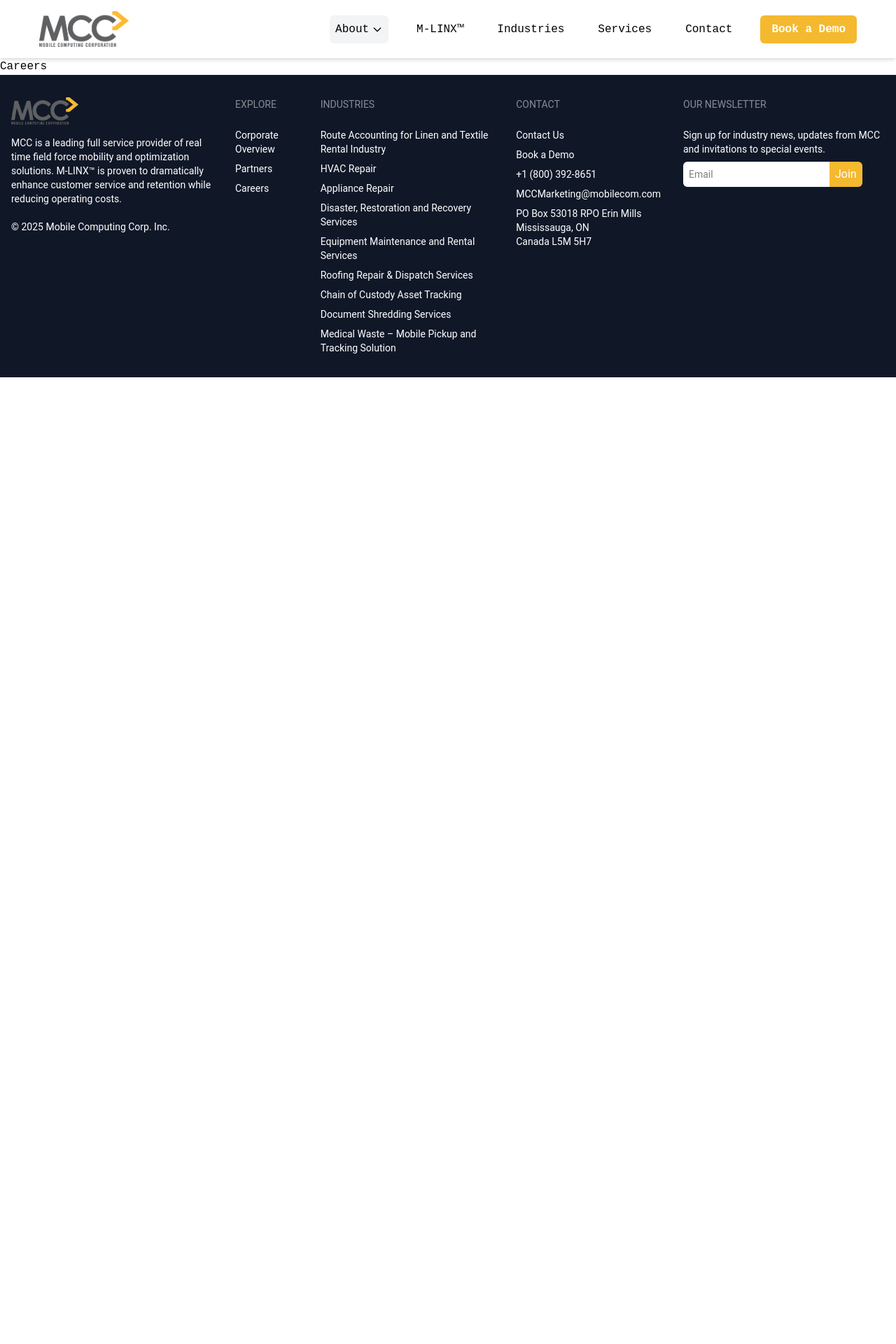
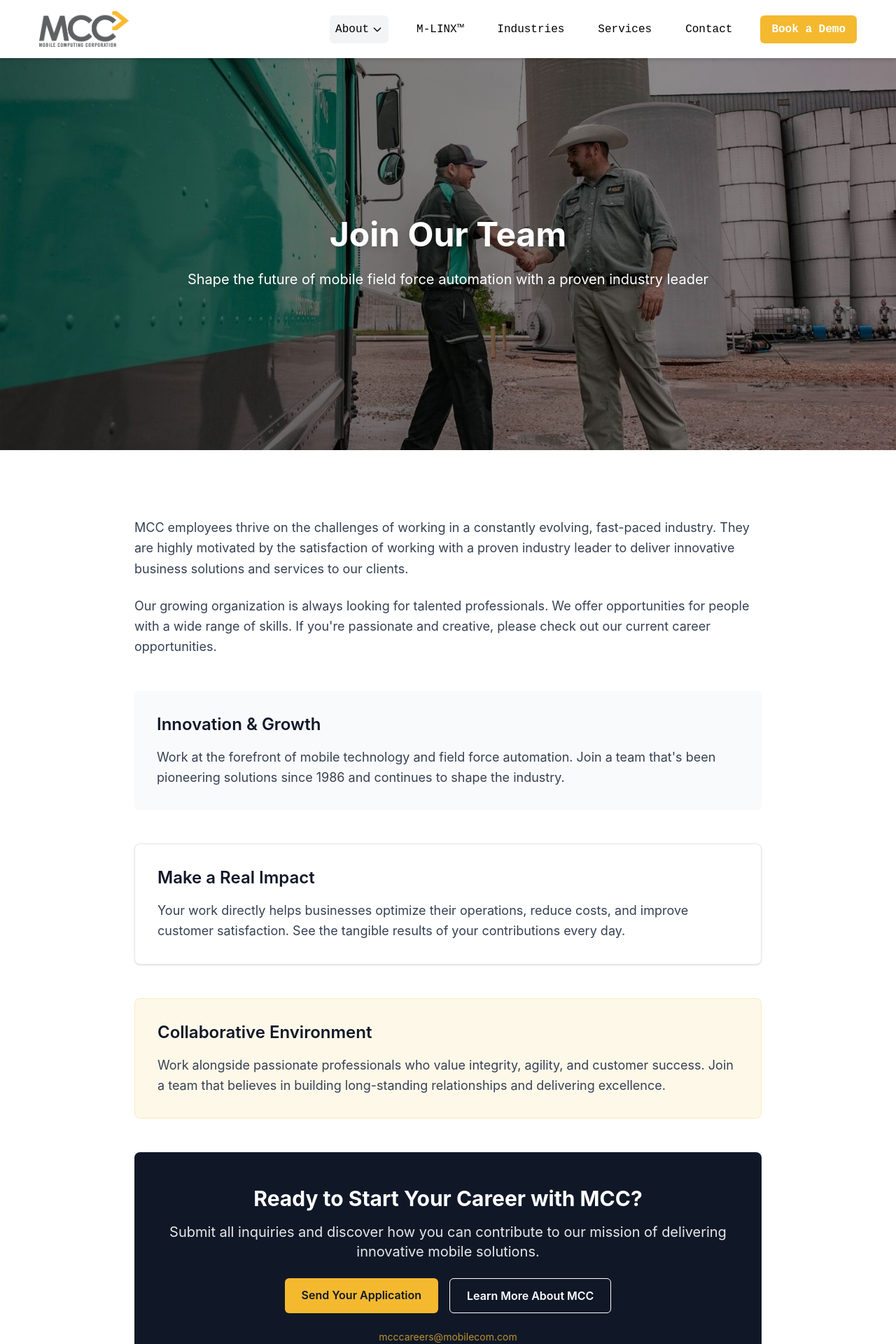
Before and after one commit to PudofkinMini/mcc-landing-site, a React (Vite) app: page /careers in a window 1280 px wide. Shown: the top 1920 px of the page at 70% size. Before the commit the page ends 800 px from the top, so only its background shows below. Built offline with nearby package versions, Linux system fonts and the light colour scheme.

Commit message:
Implement complete careers page with hero section, content sections, and responsive design
Co-authored-by: PudofkinMini <59902620+PudofkinMini@users.noreply.github.com>

```diff
--- a/src/routes/Careers.tsx
+++ b/src/routes/Careers.tsx
@@ -1,6 +1,131 @@
+import { Link } from 'react-router-dom'
+import careerHero from '../assets/customer_happy.jpg'
+
 const Careers = () => {
   return (
-    <div>Careers</div>
+    <div className="font-sans">
+      {/* Hero Section */}
+      <div className="relative w-full h-[60vh] lg:h-[70vh] mb-12">
+        {/* Background Image */}
+        <div
+          className="absolute inset-0 bg-cover bg-center bg-gray-500"
+          style={{
+            backgroundImage: `url(${careerHero})`,
+            backgroundSize: 'cover',
+            backgroundPosition: 'center',
+            backgroundRepeat: 'no-repeat'
+          }}
+        />
+
+        {/* Dark Overlay for text readability */}
+        <div className="absolute inset-0 bg-gradient-to-r from-black/60 to-black/40" />
+
+        {/* Content Overlay */}
+        <div className="absolute inset-0 flex items-center justify-center">
+          <div className="text-center px-4 lg:px-8 max-w-5xl">
+            <h1 className="text-3xl lg:text-5xl font-bold text-white mb-6 drop-shadow-lg">
+              Join Our Team
+            </h1>
+            <p className="text-lg lg:text-xl text-white leading-relaxed drop-shadow-md">
+              Shape the future of mobile field force automation with a proven industry leader
+            </p>
+          </div>
+        </div>
+      </div>
+
+      <div className="container mx-auto px-4 py-8 lg:py-12">
+        {/* Main Content */}
+        <div className="max-w-4xl mx-auto">
+          {/* Introduction */}
+          <div className="mb-12">
+            <p className="text-base lg:text-lg text-gray-700 leading-relaxed mb-6">
+              MCC employees thrive on the challenges of working in a constantly evolving, fast-paced industry.
+              They are highly motivated by the satisfaction of working with a proven industry leader to deliver
+              innovative business solutions and services to our clients.
+            </p>
+            <p className="text-base lg:text-lg text-gray-700 leading-relaxed">
+              Our growing organization is always looking for talented professionals. We offer opportunities
+              for people with a wide range of skills. If you're passionate and creative, please check out
+              our current career opportunities.
+            </p>
+          </div>
+
+          {/* Why Work With Us */}
+          <div className="grid gap-8 md:gap-12 mb-12">
+            {/* Innovation */}
+            <div className="bg-gray-50 p-6 lg:p-8 rounded-lg">
+              <h3 className="text-xl lg:text-2xl font-semibold text-gray-900 mb-4">
+                Innovation & Growth
+              </h3>
+              <p className="text-base lg:text-lg text-gray-700 leading-relaxed">
+                Work at the forefront of mobile technology and field force automation.
+                Join a team that's been pioneering solutions since 1986 and continues to shape the industry.
+              </p>
+            </div>
+
+            {/* Impact */}
+            <div className="bg-white border border-gray-200 p-6 lg:p-8 rounded-lg shadow-sm">
+              <h3 className="text-xl lg:text-2xl font-semibold text-gray-900 mb-4">
+                Make a Real Impact
+              </h3>
+              <p className="text-base lg:text-lg text-gray-700 leading-relaxed">
+                Your work directly helps businesses optimize their operations, reduce costs, and improve
+                customer satisfaction. See the tangible results of your contributions every day.
+              </p>
+            </div>
+
+            {/* Team */}
+            <div className="bg-primary-yellow/10 border border-primary-yellow/20 p-6 lg:p-8 rounded-lg">
+              <h3 className="text-xl lg:text-2xl font-semibold text-gray-900 mb-4">
+                Collaborative Environment
+              </h3>
+              <p className="text-base lg:text-lg text-gray-700 leading-relaxed">
+                Work alongside passionate professionals who value integrity, agility, and customer success.
+                Join a team that believes in building long-standing relationships and delivering excellence.
+              </p>
+            </div>
+          </div>
+
+          {/* Contact Section */}
+          <div className="text-center">
+            <div className="bg-gray-900 text-white p-8 lg:p-12 rounded-lg">
+              <h3 className="text-2xl lg:text-3xl font-bold mb-4">
+                Ready to Start Your Career with MCC?
+              </h3>
+              <p className="text-lg lg:text-xl mb-6 opacity-90">
+                Submit all inquiries and discover how you can contribute to our mission of delivering
+                innovative mobile solutions.
+              </p>
+              <div className="flex flex-col sm:flex-row gap-4 justify-center mb-6">
+                <a
+                  href="mailto:mcccareers@mobilecom.com"
+                  className="bg-primary-yellow text-gray-900 font-semibold px-6 py-3 rounded-md hover:bg-primary-yellow/90 transition-colors"
+                >
+                  Send Your Application
+                </a>
+                <Link
+                  to="/contact"
+                  className="border border-white text-white font-semibold px-6 py-3 rounded-md hover:bg-white hover:text-gray-900 transition-colors"
+                >
+                  Learn More About MCC
+                </Link>
+              </div>
+              <p className="text-sm opacity-75">
+                <a
+                  href="mailto:mcccareers@mobilecom.com"
+                  className="text-primary-yellow hover:underline"
+                >
+                  mcccareers@mobilecom.com
+                </a>
+              </p>
+              <p className="text-base mt-4 opacity-90">
+                Thank you for your employment interest with Mobile Computing Corp. Inc.
+              </p>
+            </div>
+          </div>
+        </div>
+      </div>
+    </div>
   )
 }
 
```
Also changed, not shown: 4 other files (tests, documents, lock files or other folders).
